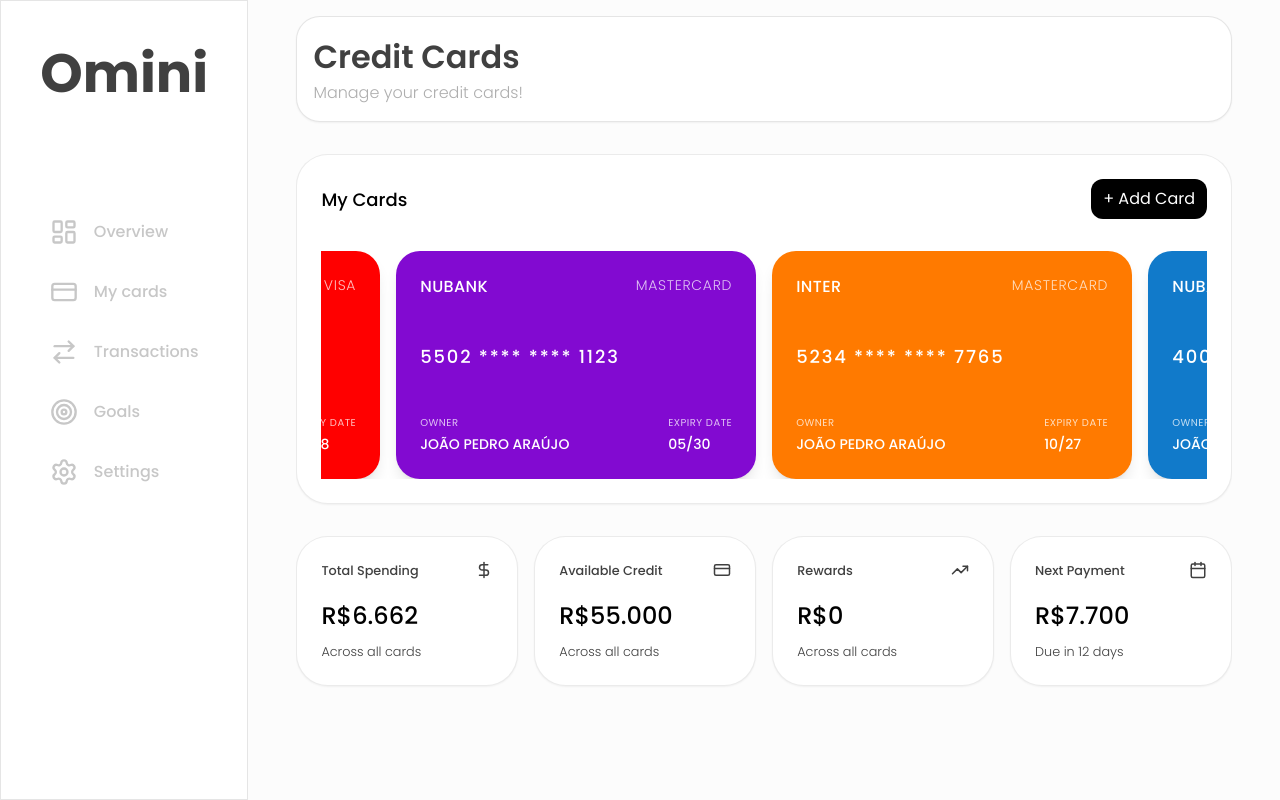
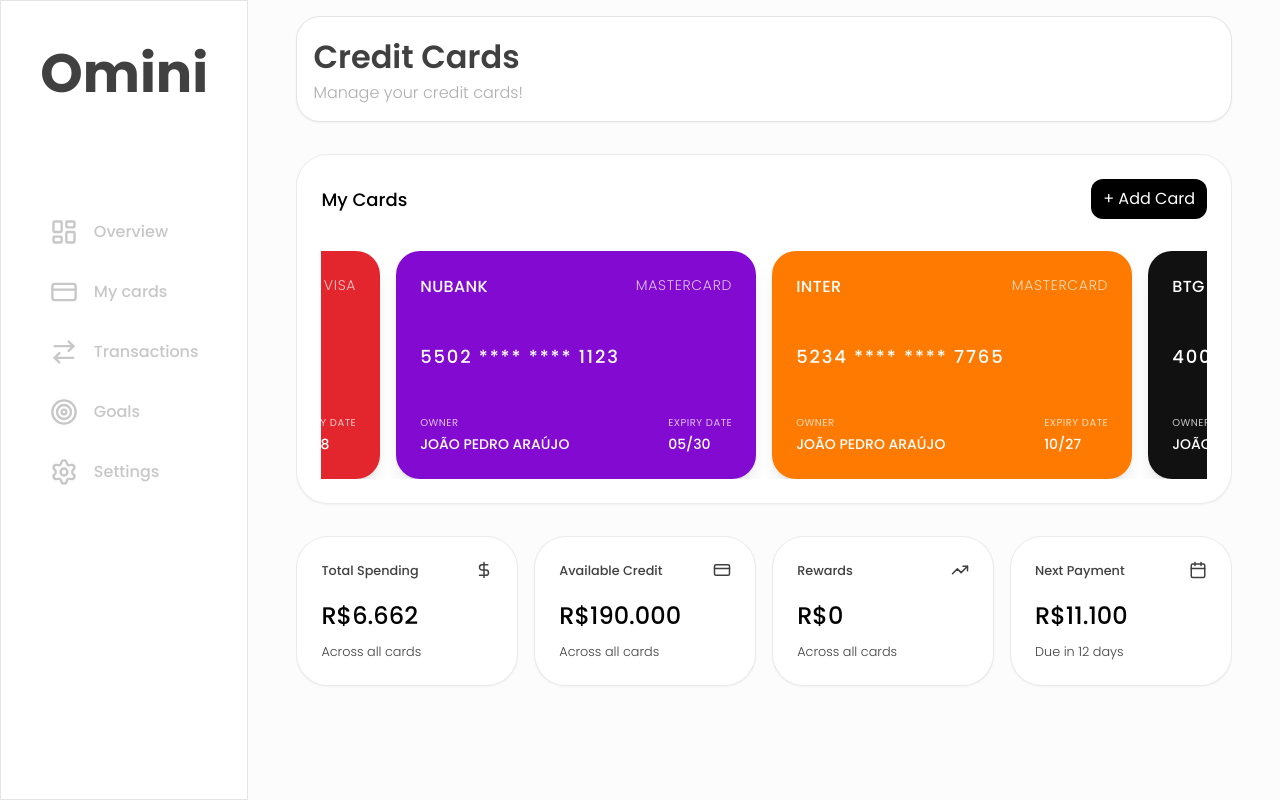
Before and after one commit to joaodearaujo/Omini, a React app in the folder frontend/: page /mycards in a window 1280 px wide. Built offline with nearby package versions, Linux system fonts and the light colour scheme; the HTML template or start-up script is replaced by a standard one.

Commit message:
refactor: improve app layout

```diff
--- a/frontend/src/App.tsx
+++ b/frontend/src/App.tsx
@@ -5,7 +5,7 @@
 import { createBrowserRouter, RouterProvider} from 'react-router';
 import Transacitions from "./pages/Transactions/Transacitions";
 import GoalsPage from "./pages/GoalsPage/GoalsPage";
-import { Settings } from "lucide-react";
+import Settings from "./pages/Settings/Settings";
 
 const RootLayout = () => {
   return (
--- a/frontend/src/MOCK/MOCK_CARDS.tsx
+++ b/frontend/src/MOCK/MOCK_CARDS.tsx
@@ -3,58 +3,58 @@
 export const MOCK_CARDS: CardInfoProps[] = [
   {
     id: "cc-001",
-    color: '#ff0000',
     bank: "Santander",
     flag: "Visa",
     number: "4532 **** **** 0098",
     owner: "João Pedro Araújo",
     date: "12/28",
-    balance: 12500.00,
+    balance: 12500.50,
     income: 5000.00,
     outcome: 3200.00,
     totalLimit: 25000.00,
-    limitUsage: 3200.00,
+    limitUsage: 8500.00,
+    color: '#E3262E',
   },
   {
     id: "cc-002",
-    color: '#820ad1',
     bank: "Nubank",
     flag: "Mastercard",
     number: "5502 **** **** 1123",
     owner: "João Pedro Araújo",
     date: "05/30",
-    balance: 4505.00,
+    balance: 450.00,
     income: 2000.00,
     outcome: 1200.00,
     totalLimit: 10000.00,
-    limitUsage: 9000.00,
+    limitUsage: 9200.00,
+    color: '#820AD1',
   },
   {
     id: "cc-003",
-    color: '#ff7a00',
     bank: "Inter",
     flag: "Mastercard",
     number: "5234 **** **** 7765",
     owner: "João Pedro Araújo",
     date: "10/27",
-    balance: 890.00,
+    balance: -120.40,
     income: 1000.00,
     outcome: 2500.00,
     totalLimit: 5000.00,
     limitUsage: 4800.00,
+    color: '#FF7A00',
   },
   {
     id: "cc-004",
-    color: '#117aca',
-    bank: "Nubank",
+    bank: "BTG Pactual",
     flag: "Visa",
     number: "4000 **** **** 9010",
     owner: "João Pedro Araújo",
     date: "01/26",
-    balance: 52222200.00,
-    income: 3000.00,
-    outcome: 800.00,
-    totalLimit: 15000.00,
-    limitUsage: 1200.00,
+    balance: 85400.00,
+    income: 15000.00,
+    outcome: 4200.00,
+    totalLimit: 150000.00,
+    limitUsage: 12400.00,
+    color: '#111111',
   },
 ];
--- a/frontend/src/components/ui/GoalsCard/GoalsCard.tsx
+++ b/frontend/src/components/ui/GoalsCard/GoalsCard.tsx
@@ -1,6 +1,7 @@
 import type { GoalCategory } from "../../../utils/GoalCategory";
 import CATEGORY_GOALS from "../../../utils/GoalCategory";
 import ProgressBar from "../ProgressBar/ProgressBar";
+import DataRow from "../DataRow/DataRow";
 
 const STYLE = {
     container: 'flex w-full h-fit items-center justify-between gap-4 p-4 rounded-3xl border-1 border-black/10 shadow-xs',
@@ -39,7 +40,8 @@
                                 <ProgressBar track={value} indicator={targetValue} color="#197BBD"/>
 
                                 <div className="flex justify-between gap-2">
-                                    <span className="font-[300]">{`R$${value} / R$${targetValue}`}</span>
+
+                                    <span className="text-[#404040] font-regular text-[16px]">{`R$${value} / R$${targetValue}`}</span>
                                     <span className="font-[400]">{percentage}%</span>
                                 </div>
                             </div>
--- a/frontend/src/features/Header/Header.tsx
+++ b/frontend/src/features/Header/Header.tsx
@@ -1,18 +1,20 @@
 import type { HeaderProps } from './Header.type';
+import useFadeIn from '../../hooks/useFadeIn';
 
 
 const STYLE = {
-    container: 'w-full max-h-[130px] flex justify-between items-center p-4 rounded-3xl shadow-xs border-1 border-black/10 bg-white',
+    container: 'w-full max-h-[130px] flex justify-between items-center p-4 rounded-3xl shadow-xs border-1 border-black/10 bg-white ',
     title: 'text-[#404040] font-semibold text-[32px]',
     subtitle: 'text-[#AEAEAE] text-[16px] font-light',
 }
 
 const Header = ({title, subtitle}: HeaderProps) => {
 
+    const { isVisible } = useFadeIn()
+
     return (
         <header className={STYLE.container}>
-
-            <div className='h-full flex items-start justify-center flex-col'>
+            <div className={`h-full flex items-start justify-center flex-col transition-all duration-800 ${isVisible ? 'opacity-100 translate-x-0 ' : 'opacity-0 -translate-x-1'}`}>
                 <h1 className={STYLE.title}>{title}</h1>
                 <span className={STYLE.subtitle}>{subtitle}</span>
             </div>
--- a/frontend/src/hooks/useFormVisibility.tsx
+++ /dev/null
@@ -1,26 +0,0 @@
-import { useState } from "react"
-
-const useFormVisibility = () => {
-
-  const [isFormVisible, setIsFormVisible] = useState<boolean>(false)
-
-  const toggleForm = () => {
-    return  (
-      setIsFormVisible(true)
-    )
-  }
-
-  const closeForm = () => {
-    return  (
-      setIsFormVisible(false)
-    )
-  }
-
-  return {
-    isFormVisible,
-    toggleForm,
-    closeForm,
-  }
-}
-
-export default useFormVisibility;
--- a/frontend/src/pages/MyCards/MyCards.tsx
+++ b/frontend/src/pages/MyCards/MyCards.tsx
@@ -6,7 +6,7 @@
 
 const STYLE = {
     container: 'w-full h-full max-h-full flex flex-col gap-8 items-center overflow-y-auto`',
-    wrapper: 'w-full h-full h-min-0 flex flex-col gap-8 items-start overflow-y-auto transition-all duration-800 ',
+    wrapper: 'w-full h-full h-min-0 flex flex-col gap-8 items-start overflow-y-auto transition-all ease-in-out duration-800 ',
 }
 
 const title = 'Credit Cards'
--- a/frontend/src/pages/MyCards/components/CardsSection.tsx
+++ b/frontend/src/pages/MyCards/components/CardsSection.tsx
@@ -1,7 +1,5 @@
 import CreditCard from "../../../components/ui/CreditCard/CreditCard";
 import { MOCK_CARDS } from "../../../mock/MOCK_CARDS";
-import Form from "./Form";
-import useFormVisibility from "../../../hooks/useFormVisibility";
 import SectionHeader from "../../../components/ui/SectionHeader/SectionHeader";
 
 const STYLE = {
@@ -16,13 +14,10 @@
 
 const CardsSection = () => {
 
-const { isFormVisible, toggleForm, closeForm} = useFormVisibility()
 
   return (
     <div className={STYLE.container}>
-      <SectionHeader onClick={toggleForm} title={HEADER_CONFIG.title} button={HEADER_CONFIG.button}/>
-
-      {isFormVisible && (<Form onClick={closeForm}/>)}
+      <SectionHeader title={HEADER_CONFIG.title} button={HEADER_CONFIG.button}/>
 
       <div className={STYLE.cardsWrapper}>
           {MOCK_CARDS.map((card) => {
--- a/frontend/src/pages/MyCards/components/Form.tsx
+++ /dev/null
@@ -1,63 +0,0 @@
-import useFadeIn from '../../../hooks/useFadeIn';
-import type { CardsSectionsHeaderProps } from '../Mycards.type';
-
-const STYLE = {
-    backdrop: 'fixed w-full h-full inset-0 z-[1000] flex items-center justify-center transition-all duration-800',
-    formWrapper: 'w-[30%] h-fit flex flex-col bg-white z-[1001] rounded-4xl p-8 gap-8 border-1 border-black/10 shadow-lg',
-    button: 'bg-black text-white flex-1 font-[500] rounded-xl py-2 px-3 cursor-pointer transition duration-400 hover:scale-104',
-}
-
-const FORM_CONFIG = [
-  { id: 'holder', label: 'Card Holder Name', placeholder: 'João Pedro Araújo', type: 'text' },
-  { id: 'bank', label: 'Bank Name', placeholder: 'Omini', type: 'text' },
-  { id: 'number', label: 'Card Number', placeholder: '**** **** **** ****', type: 'text' },
-  { id: 'expiry', label: 'Expiry Date', placeholder: '05/32', type: 'text' },
-  { id: 'flag', label: 'Card Flag', type: 'select', options: ['Visa', 'MasterCard', 'American Express'] },
-  { id: 'color', label: 'Card Color', type: 'select', options: ['Blue', 'Red', 'Green', 'Black', 'Purple']}
-];
-
-const Form = ({onClick}: CardsSectionsHeaderProps) => {
-
-    const { isVisible } = useFadeIn()
-
-  return (
-        <div className={`${STYLE.backdrop} ${isVisible ? 'opacity-100 translate-y-0 ' : 'opacity-0 -translate-y-1'}`}>
-          <div className={STYLE.formWrapper}>
-
-            <div className="flex flex-col items-center justify-center sgap-2">
-                <strong className='font-[600]'>Create your Card</strong>
-                <small>Give your credit card information below.</small>
-              </div>
-
-            <form className="w-full h-full flex flex-col gap-4">
-                {FORM_CONFIG.map((item) => {
-                    return (
-                        <div key={item.id} className="flex flex-col gap-1">
-                            <label htmlFor={item.id} className="text-[14px] font-[500]">{item.label}</label>
-
-                            {item.type === 'select' ? (
-                                <select id={item.id} required className="py-2 px-3 rounded-lg text-[#404040] bg-[#f3f3f5] text-[12px] outline-none">
-                                    <option value="" disabled selected>Select a Option</option>
-
-                                    {item.options?.map(opt => (<option key={opt} value={opt}>{opt}</option>))}
-
-                                </select>
-                            ) : (
-                                <input type={item.type} placeholder={item.placeholder} required className="py-2 px-3 rounded-lg text-[#404040] bg-[#f3f3f5] text-[12px] outline-none"/>
-                            )}
-
-                        </div>
-                    )
-                })}
-
-                <div className='flex gap-4'>
-                    <button className={STYLE.button} type='submit'>Create</button>
-                    <button className={STYLE.button} onClick={onClick}>Cancel</button>
-                </div>
-            </form>
-          </div>
-        </div>
-  )
-}
-
-export default Form
--- a/frontend/src/pages/Overview/components/Transactions/components/TableData.tsx
+++ b/frontend/src/pages/Overview/components/Transactions/components/TableData.tsx
@@ -4,8 +4,8 @@
 const STYLE = {
     tableData: 'px-2 py-4 align-middle',
     icon: {iconSize: 18, iconClass: 'text-[#404040]'},
-    wrapper: 'flex items-center gap-2 font-[400] font-light w-fit text-[#AEAEAE] justify-self-start transition-all duration-500 whitespace-nowrap truncate',
-    iconWrapper: 'shadow-md p-1 rounded-lg bg-[#ff6]',
+    wrapper: 'flex items-center gap-2 p-2 font-[400] font-light w-fit text-[#AEAEAE] justify-self-start transition-all duration-500 whitespace-nowrap truncate',
+    iconWrapper: 'shadow-md p-1 rounded-lg bg-[#f3f4f6]',
 }
 
 const TableData = ({data, style, Icon, className = 'text-start'}: TableDataProps) => {
--- a/frontend/src/pages/Settings/Settings.tsx
+++ b/frontend/src/pages/Settings/Settings.tsx
@@ -1,8 +1,9 @@
+import Header from "../../features/Header/Header"
 
 const Settings = () => {
   return (
-    <div>
-
+    <div className="flex flex-col w-full">
+        <Header title="Settings" subtitle="Improve your experience!"/>
     </div>
   )
 }
--- a/frontend/src/pages/Transactions/components/RecentTransactions.tsx
+++ b/frontend/src/pages/Transactions/components/RecentTransactions.tsx
@@ -20,7 +20,7 @@
       }, []);
 
   return (
-    <FloatingCard title="Recent Transactions">
+    <FloatingCard>
       <div className={`flex flex-col gap-4 max-h-full py-2 min-h-0 overflow-y-auto transition-all duration-800 ${isVisible ? 'opacity-100 translate-x-0' : 'opacity-0 -translate-x-1'}`}>
       {MOCK_CARDS.map((card) => {
 
```
